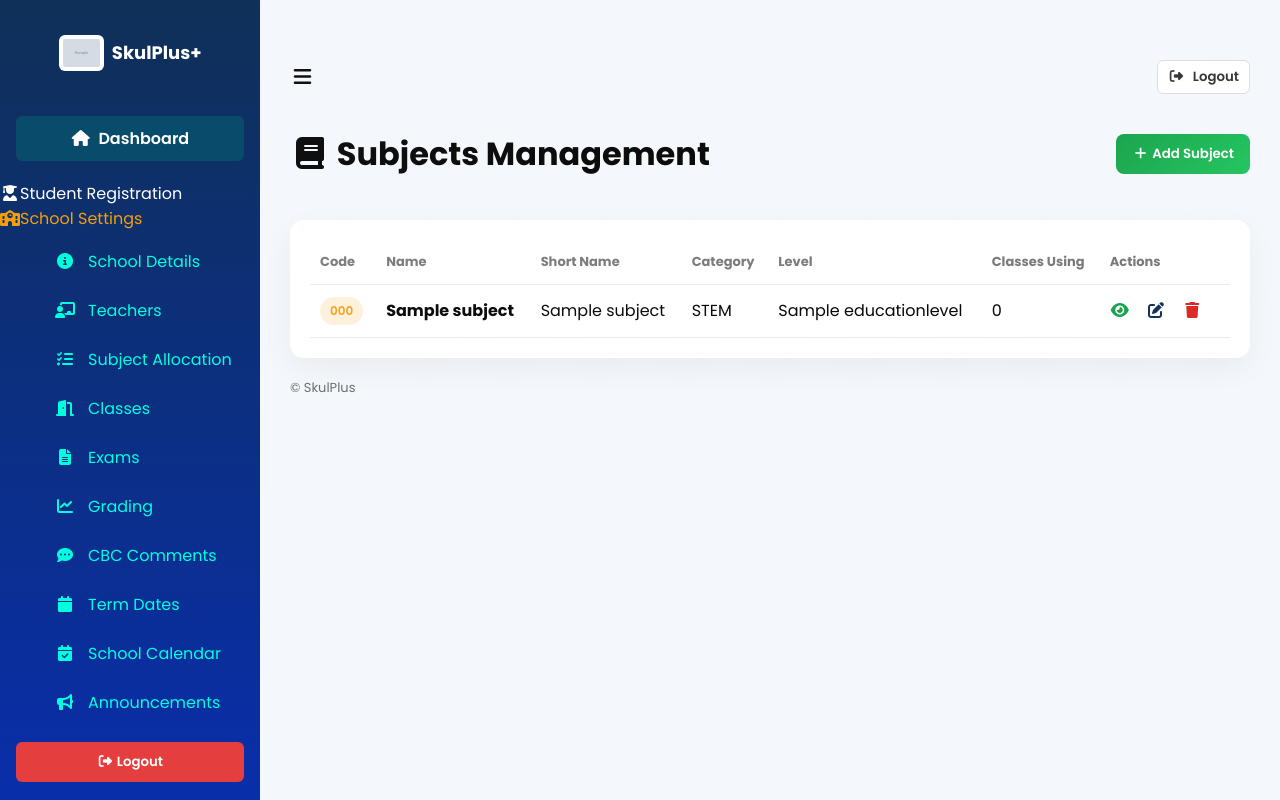
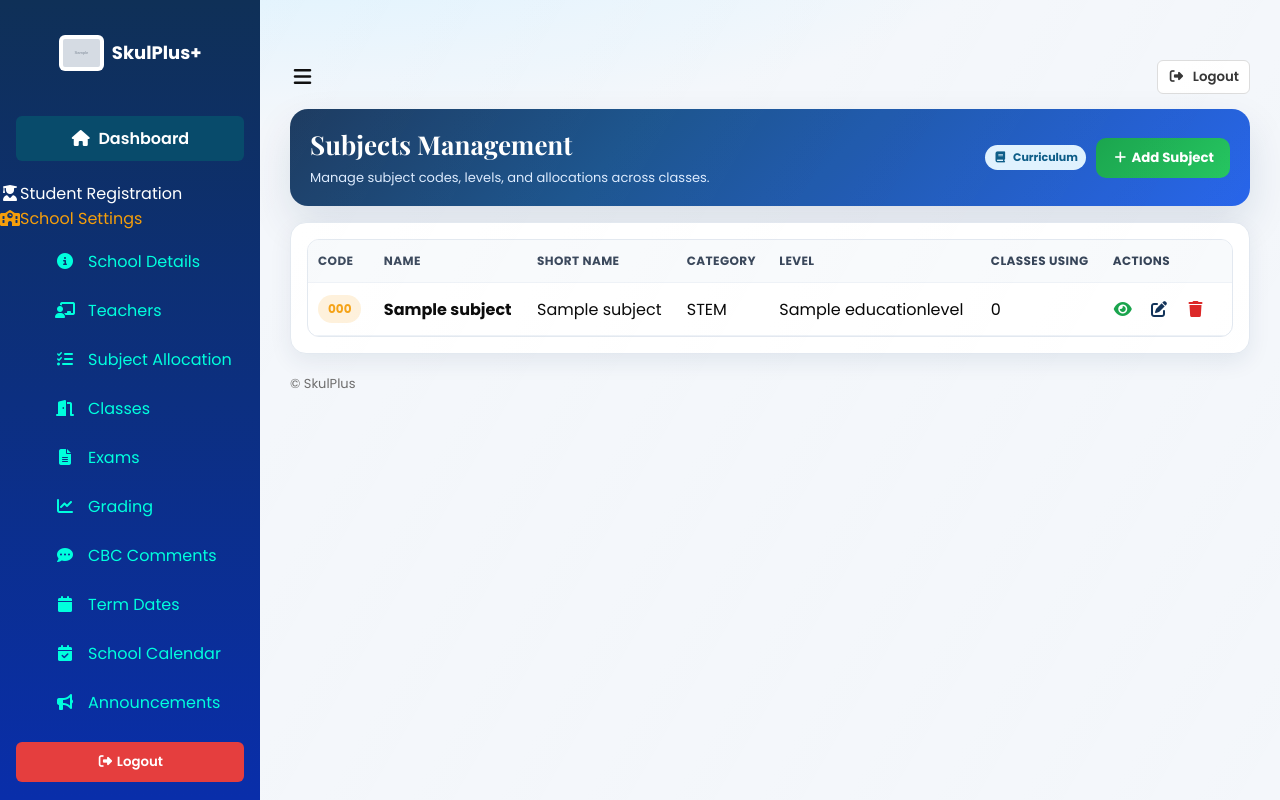
Before and after one commit to dafirmcoder/skulplus, a Django app: page /school/settings/subjects/ in a window 1280 px wide. Run offline with Django 5.2, Linux system fonts and the light colour scheme; a user stored in the database is signed in; tables that the repository leaves empty hold one stand-in row (values such as "Sample post"); grey boxes marked "Sample" are stand-in pictures; parts of the project's set-up code (start-up, migrations or seed data) failed here and were passed over; some libraries are stand-ins or nearby versions.

Commit message:
Modernize subjects management UI

```diff
--- a/schools/templates/schools/subjects.html
+++ b/schools/templates/schools/subjects.html
@@ -2,74 +2,71 @@
 {% load static %}
 
 {% block content %}
-<link href="https://fonts.googleapis.com/css2?family=Poppins:wght@300;400;600;700&display=swap" rel="stylesheet">
+<link href="https://fonts.googleapis.com/css2?family=Playfair+Display:wght@600;700&family=Inter:wght@400;500;600;700&display=swap" rel="stylesheet">
 <link rel="stylesheet" href="https://cdnjs.cloudflare.com/ajax/libs/font-awesome/6.5.0/css/all.min.css">
 
 <style>
-:root {
-  --blue:#0f3057;
-  --green:#16a34a;
-  --orange:#f59e0b;
-  --light:#f4f7fb;
+:root{
+  --ink:#0f3057;
+  --sea:#0ea5e9;
+  --mint:#16a34a;
+  --sun:#f59e0b;
+  --rose:#dc2626;
+  --paper:#f4f7fb;
   --card:#ffffff;
-  --border:#e6ecf2;
+  --border:#e2e8f0;
+  --shadow:0 18px 40px rgba(15,48,87,.12);
 }
-
-body { background:var(--light); font-family:'Poppins',sans-serif; }
-
-.page-header {
-  display:flex; justify-content:space-between; align-items:center; margin-bottom:20px;
+body{background:radial-gradient(1100px 300px at 20% -10%, #d9f2ff, transparent 70%), var(--paper); font-family:'Inter',sans-serif;}
+.page-shell{display:grid;gap:16px;}
+.hero{
+  background:linear-gradient(135deg,#0f3057 0%, #134e8a 35%, #2563eb 100%);
+  color:#fff;border-radius:18px;padding:18px 20px;box-shadow:var(--shadow);
+  display:flex;justify-content:space-between;align-items:center;gap:12px;flex-wrap:wrap;
 }
-
-.btn-add {
-  background:linear-gradient(135deg,var(--green),#22c55e);
-  color:#fff; padding:10px 16px; border-radius:8px; border:none;
-  font-weight:600; cursor:pointer;
+.hero h1{font-family:'Playfair Display',serif;margin:0;font-size:26px;}
+.hero p{margin:6px 0 0;color:#dbeafe;font-size:13px;}
+.card{background:var(--card);border:1px solid var(--border);border-radius:16px;padding:16px;box-shadow:0 8px 22px rgba(15,48,87,.08);}
+.table-wrap{overflow:auto;border:1px solid var(--border);border-radius:12px;background:#fff;}
+table{width:100%;border-collapse:collapse;}
+th,td{padding:12px 10px;border-bottom:1px solid #eef2f7;}
+th{color:#334155;font-size:12px;text-transform:uppercase;letter-spacing:.4px;text-align:left;background:#f8fafc;}
+.badge{padding:5px 10px;border-radius:20px;background:rgba(245,158,11,0.15);color:var(--sun);font-size:12px;font-weight:700;}
+.badge-core{background:#e0f2fe;color:#075985;}
+.actions i{margin-right:12px;cursor:pointer;}
+.edit{color:var(--ink)} .delete{color:var(--rose)} .view{color:var(--mint)}
+.btn-add{
+  background:linear-gradient(135deg,var(--mint),#22c55e);
+  color:#fff;padding:10px 16px;border-radius:10px;border:none;font-weight:700;cursor:pointer;
 }
-
-.card {
-  background:#fff; border-radius:14px; padding:20px;
-  box-shadow:0 10px 30px rgba(0,0,0,0.05);
-}
-
-table { width:100%; border-collapse:collapse; }
-th, td { padding:12px 10px; border-bottom:1px solid var(--border); }
-th { color:#777; font-size:13px; text-align:left; }
-
-.actions i { margin-right:12px; cursor:pointer; }
-.edit{color:var(--blue)} .delete{color:#dc2626} .view{color:var(--green)}
-
-.badge {
-  padding:5px 10px; border-radius:20px;
-  background:rgba(245,158,11,0.15); color:var(--orange); font-size:12px;
-}
+.chip{display:inline-flex;align-items:center;gap:6px;background:#e0f2fe;color:#075985;padding:4px 8px;border-radius:999px;font-size:11px;font-weight:700;}
 
 /* MODAL */
-.modal-bg {
-  position:fixed; inset:0; background:rgba(0,0,0,0.45);
-  display:none; align-items:center; justify-content:center; z-index:1000;
-}
-.modal {
-  background:#fff; width:95%; max-width:520px; border-radius:14px; padding:25px;
-}
-.form-group { margin-bottom:14px; }
-.form-group label { font-weight:600; font-size:13px; margin-bottom:6px; display:block; }
-.form-group input, .form-group select {
-  width:100%; padding:10px 12px; border-radius:8px; border:1px solid var(--border);
-}
-.modal-actions { text-align:right; margin-top:12px; }
-.btn-save { background:linear-gradient(135deg,var(--blue),#1a73e8); color:#fff; border:none; padding:8px 14px; border-radius:6px; }
-.btn-cancel { background:#eee; border:none; padding:8px 12px; border-radius:6px; margin-right:6px; }
-.error { color:#dc2626; font-size:12px; }
+.modal-bg{position:fixed;inset:0;background:rgba(0,0,0,0.45);display:none;align-items:center;justify-content:center;z-index:1000;}
+.modal{background:#fff;width:95%;max-width:560px;border-radius:16px;padding:22px;box-shadow:var(--shadow);}
+.form-group{margin-bottom:14px;}
+.form-group label{font-weight:600;font-size:13px;margin-bottom:6px;display:block;color:#334155;}
+.form-group input,.form-group select{width:100%;padding:10px 12px;border-radius:10px;border:1px solid var(--border);}
+.modal-actions{text-align:right;margin-top:12px;}
+.btn-save{background:linear-gradient(135deg,var(--ink),#1a73e8);color:#fff;border:none;padding:8px 14px;border-radius:8px;font-weight:700;}
+.btn-cancel{background:#eef2f7;border:none;padding:8px 12px;border-radius:8px;margin-right:6px;}
+.error{color:var(--rose);font-size:12px;}
 </style>
 
-
-<div class="page-header">
-  <h1><i class="fas fa-book"></i> Subjects Management</h1>
+<div class="page-shell">
+  <div class="hero">
+    <div>
+      <h1>Subjects Management</h1>
+      <p>Manage subject codes, levels, and allocations across classes.</p>
+    </div>
+    <div style="display:flex;gap:10px;align-items:center;flex-wrap:wrap">
+      <span class="chip"><i class="fas fa-book"></i> Curriculum</span>
       <button class="btn-add" onclick="openModal()"><i class="fas fa-plus"></i> Add Subject</button>
+    </div>
   </div>
 
   <div class="card">
+    <div class="table-wrap">
       <table>
         <thead>
           <tr>
@@ -95,16 +92,17 @@ th { color:#777; font-size:13px; text-align:left; }
               {% if subject.subject_category %}
                 {{ subject.get_subject_category_display }}
               {% else %}
-            <span style="color:#9ca3af">—</span>
+                <span style="color:#9ca3af">-</span>
               {% endif %}
             </td>
             <td>
               {% if subject.education_level %}
                 {{ subject.education_level.name }}
               {% else %}
-            <span style="color:#9ca3af">—</span>
+                <span style="color:#9ca3af">-</span>
               {% endif %}
-        </td>{% if allow_pathways %}
+            </td>
+            {% if allow_pathways %}
               <td>
                 {% if subject.education_level and subject.education_level.name == 'Senior' %}
                   {% if subject.pathway %}
@@ -113,7 +111,7 @@ th { color:#777; font-size:13px; text-align:left; }
                     <span class="badge badge-core">CORE</span>
                   {% endif %}
                 {% else %}
-              <span style="color:#9ca3af">—</span>
+                  <span style="color:#9ca3af">-</span>
                 {% endif %}
               </td>
             {% endif %}
@@ -130,12 +128,13 @@ th { color:#777; font-size:13px; text-align:left; }
         </tbody>
       </table>
     </div>
-
+  </div>
+</div>
 
 <!-- MODAL -->
 <div class="modal-bg" id="subjectModal">
   <div class="modal">
-    <h2><i class="fas fa-book-medical"></i> Add Subject</h2>
+    <h2 style="margin:0 0 10px;color:var(--ink)"><i class="fas fa-book-medical"></i> Add Subject</h2>
 
     <form method="post" id="subject-form">
       {% csrf_token %}
@@ -196,7 +195,6 @@ document.getElementById("subject-form").addEventListener("submit", function(e){
   let form = this;
   let data = new FormData(form);
 
-  // if editing, submit to edit URL
   const editUrl = form.dataset.editUrl || '';
   const url = editUrl || '';
   const method = editUrl ? 'POST' : 'POST';
```
Lines whose indentation alone changed are shown as unchanged.
